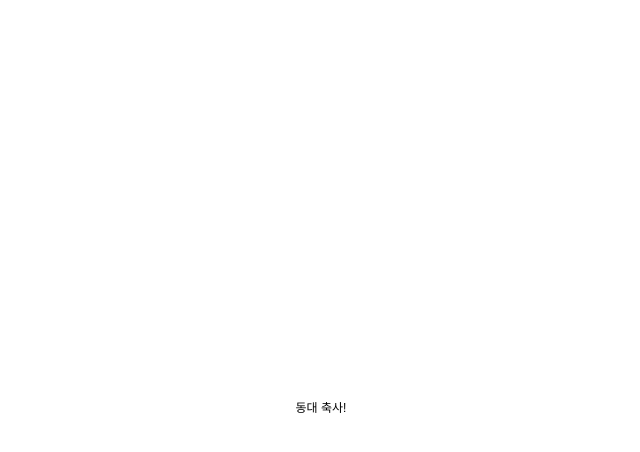
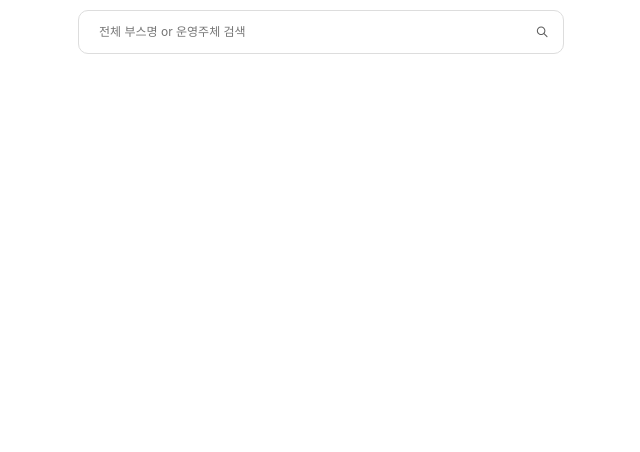
Before and after one commit to LikeLion-at-DGU/2024_fall_festival_front, a React (Vite) app: page / in a window 1280 px wide. Shown: the top 452 px of the page, without its empty margins (319-959 px from the left). Built offline with nearby package versions, Linux system fonts and the light colour scheme; a web font is replaced by a local one.

Commit message:
Feat searchBar design

```diff
--- /dev/null
+++ b/src/components/searchBar/SearchBar.jsx
@@ -0,0 +1,50 @@
+import React, { useState } from "react";
+import axios from "axios";
+import * as S from "./SearchBarStyle"; // 스타일 파일 import
+import searchIcon from "../../assets/images/searchIcon.svg";
+
+const SearchBar = () => {
+    const [searchWord, setSearch] = useState("");
+
+    const handleInput = (e) => {
+        setSearch(e.target.value);
+    };
+
+    const handleSearch = async () => {
+        try {
+            const response = await axios.get("/api/v1/booth/", {
+                params: {
+                    //필요하면 필터링
+                },
+            });
+
+            const data = response.data;
+            console.log("받아온 데이터:", data);
+
+            // 검색어와 부스 name 또는 host가 일치하는 항목 필터링
+            const filteredData = data.filter((booth) =>
+                booth.name.includes(searchWord) || booth.host.includes(searchWord)
+            );
+
+            console.log("필터링된 데이터:", filteredData); // 콘솔에 필터링된 결과 출력
+        } catch (err) {
+            console.error("데이터를 가져오는 중 오류 발생:", err);
+        }
+    };
+
+    return (
+        <S.SearchContainer>
+            <S.SearchInput
+                type="text"
+                placeholder="전체 부스명 or 운영주체 검색"
+                value={searchWord}
+                onChange={handleInput}
+            />
+            <S.SearchButton onClick={handleSearch}>
+                <S.SearchIcon src={searchIcon} alt="검색 이미지" />
+            </S.SearchButton>
+        </S.SearchContainer>
+    );
+};
+
+export default SearchBar;
--- /dev/null
+++ b/src/components/searchBar/SearchBarStyle.js
@@ -0,0 +1,32 @@
+import styled from "styled-components";
+
+export const SearchContainer = styled.div`
+    display: flex;
+    justify-content: center;
+    align-items: center;
+    width: 90%;
+    margin: 10px auto;
+    padding: 3px 10px;
+    border: 1px solid #DDDDDD;
+    border-radius: 10px;
+`;
+
+export const SearchInput = styled.input`
+    width: 100%;
+    padding: 10px;
+    border: none;
+    outline: none;
+    font-size: 12px;
+    color: #5F5F5F;
+`;
+
+export const SearchButton = styled.button`
+    cursor: pointer;
+    padding-top: 3px;
+    padding-right: 5px;
+`;
+
+export const SearchIcon = styled.img`
+    width: 12px;
+    height: 12px;
+`;
--- a/src/pages/main/MainPage.jsx
+++ b/src/pages/main/MainPage.jsx
@@ -1,5 +1,10 @@
 import * as S from "./MainPage.styled";
+import SearchBar from "@components/searchBar/SearchBar";
 
 export const MainPage = () => {
-  return <S.MainWrapper>동대 축사!</S.MainWrapper>;
+  return (
+    <>
+      <SearchBar/>
+    </>
+  );
 };
```
Also changed, not shown: src/assets/images/searchIcon.svg (added).
